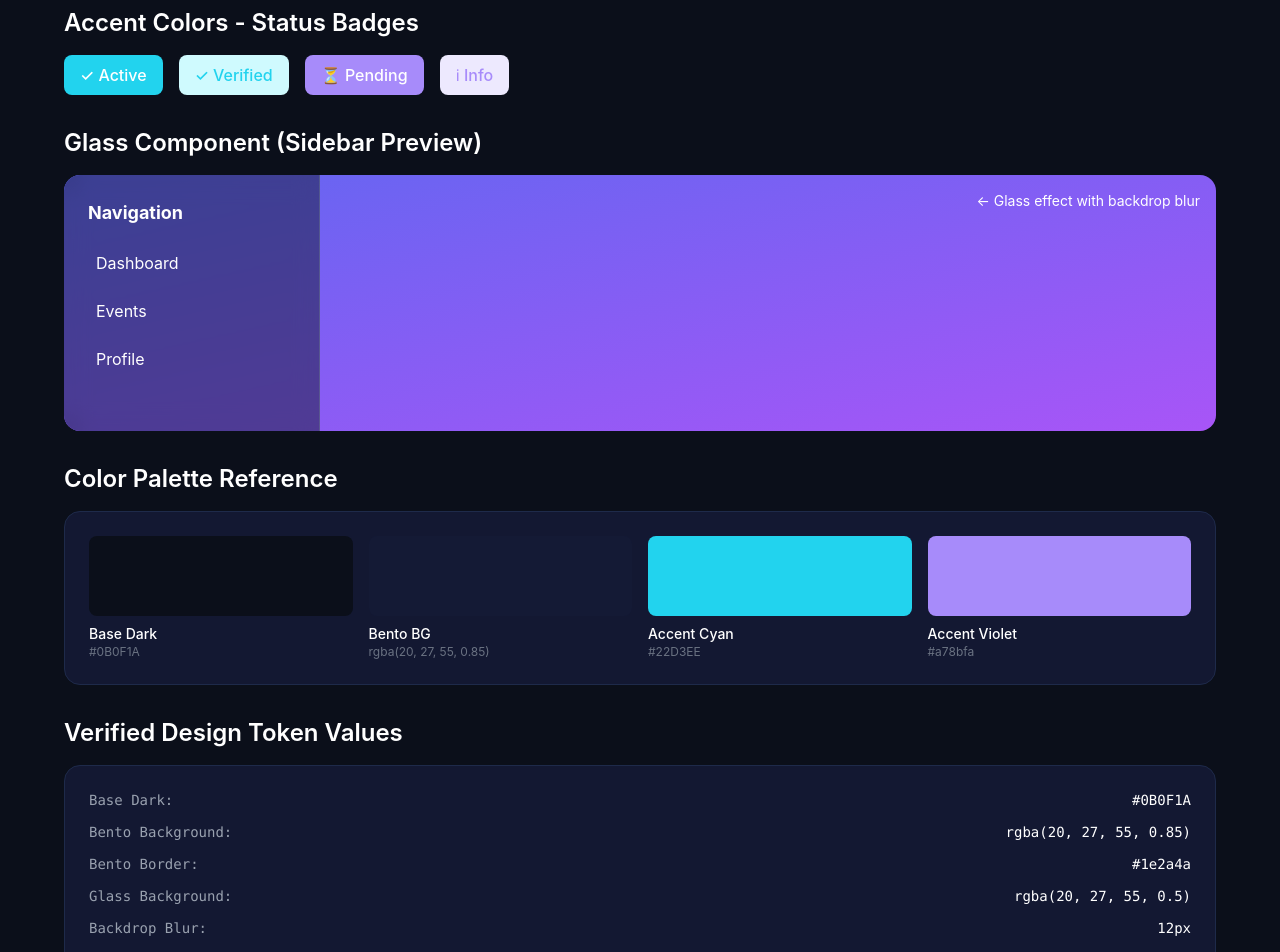
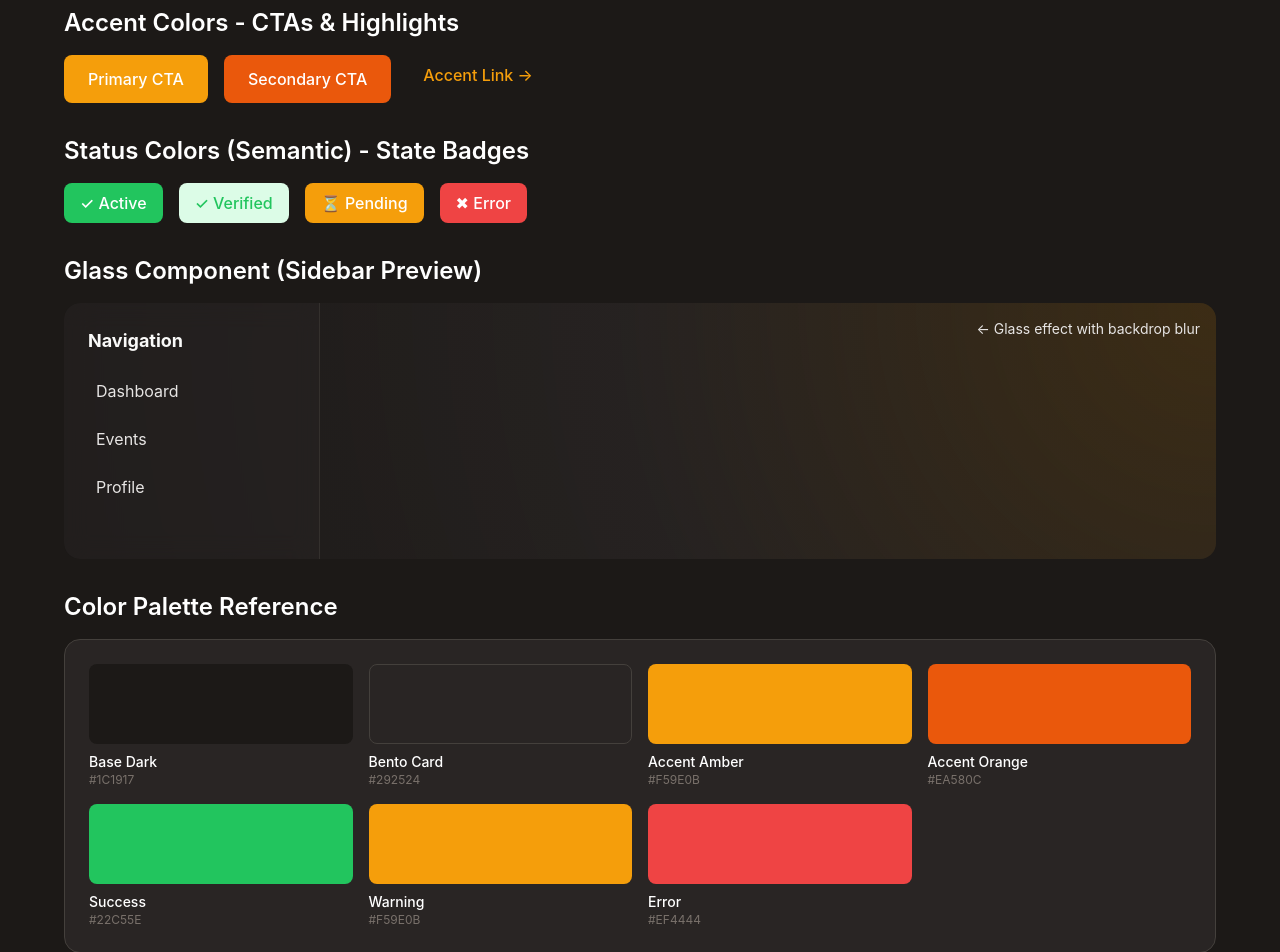
Before and after one commit to code-with-saad/EventSphere, a React (Vite) app in the folder frontend/: page /design-test in a window 1280 px wide. Shown: the part 360-1312 px from the top of the page. Built offline with nearby package versions, Linux system fonts and the light colour scheme.

Commit message:
changed design tokens

```diff
--- a/frontend/src/components/TestDesignTokens.tsx
+++ b/frontend/src/components/TestDesignTokens.tsx
@@ -3,9 +3,10 @@ import { useState } from 'react';
 /**
  * Test page to verify EventSphere design tokens
  * This component demonstrates:
- * - Bento Card styling (bg-slate-900/80, border-slate-800, rounded-xl)
- * - Glass Component styling (bg-slate-900/40, backdrop-blur-md)
- * - Accent colors (Emerald and Indigo)
+ * - Bento Card styling (warm stone theme)
+ * - Glass Component styling (warm charcoal glass with backdrop blur)
+ * - Accent colors (Amber/Orange for CTAs and highlights)
+ * - Status colors (Green/Amber/Red semantic badges)
  * - Dark/Light mode toggle
  */
 export function TestDesignTokens() {
@@ -24,15 +25,31 @@ export function TestDesignTokens() {
 
   // Design tokens
   const colors = {
-    baseDark: '#0B0F1A',
-    baseLight: '#f8fafc',
-    bentoBg: isDarkMode ? 'rgba(20, 27, 55, 0.85)' : 'rgba(255, 255, 255, 0.9)',
-    bentoBorder: isDarkMode ? '#1e2a4a' : '#e2e8f0',
-    glassBg: isDarkMode ? 'rgba(20, 27, 55, 0.5)' : 'rgba(255, 255, 255, 0.6)',
-    accentCyan: '#22D3EE',
-    accentCyanLight: '#cffafe',
-    accentViolet: '#a78bfa',
-    accentVioletLight: '#ede9fe',
+    // Base colors
+    baseDark: '#1C1917',
+    baseLight: '#FAFAF9',
+
+    // Bento cards
+    bentoBg: isDarkMode ? '#292524' : 'rgba(250, 250, 249, 0.9)',
+    bentoBorder: isDarkMode ? '#44403C' : '#E7E5E4',
+
+    // Glass components
+    glassBg: isDarkMode ? 'rgba(41, 37, 36, 0.5)' : 'rgba(245, 245, 244, 0.7)',
+    glassBorder: isDarkMode ? 'rgba(68, 64, 60, 0.5)' : 'rgba(231, 229, 228, 0.8)',
+
+    // Accent colors - CTAs and highlights
+    accentAmber: '#F59E0B',
+    accentAmberLight: '#FEF3C7',
+    accentOrange: '#EA580C',
+    accentOrangeLight: '#FFEDD5',
+
+    // Status badge colors - Semantic
+    statusSuccess: '#22C55E',
+    statusSuccessLight: '#DCFCE7',
+    statusWarning: '#F59E0B',
+    statusWarningLight: '#FEF3C7',
+    statusError: '#EF4444',
+    statusErrorLight: '#FEE2E2',
   };
 
   return (
@@ -43,7 +60,7 @@ export function TestDesignTokens() {
         style={{
           backgroundColor: colors.glassBg,
           backdropFilter: 'blur(12px)',
-          borderColor: isDarkMode ? 'rgba(100, 116, 139, 0.5)' : 'rgba(203, 213, 225, 0.5)',
+          borderColor: colors.glassBorder,
           borderRadius: '1rem',
         }}
       >
@@ -52,7 +69,7 @@ export function TestDesignTokens() {
           <button
             onClick={toggleTheme}
             className="px-4 py-2 text-white rounded-lg transition-all hover:opacity-90"
-            style={{ backgroundColor: colors.accentCyan }}
+            style={{ backgroundColor: colors.accentAmber }}
           >
             {isDarkMode ? '☀️ Light Mode' : '🌙 Dark Mode'}
           </button>
@@ -75,7 +92,7 @@ export function TestDesignTokens() {
               }}
             >
               <h3 className="text-xl font-semibold mb-2">Dashboard</h3>
-              <p className={isDarkMode ? 'text-gray-400' : 'text-gray-600'}>
+              <p className={isDarkMode ? 'text-stone-400' : 'text-stone-600'}>
                 Role-specific dashboard view with key metrics and actions.
               </p>
             </div>
@@ -90,7 +107,7 @@ export function TestDesignTokens() {
               }}
             >
               <h3 className="text-xl font-semibold mb-2">Events</h3>
-              <p className={isDarkMode ? 'text-gray-400' : 'text-gray-600'}>
+              <p className={isDarkMode ? 'text-stone-400' : 'text-stone-600'}>
                 Manage and browse upcoming events and expos.
               </p>
             </div>
@@ -105,46 +122,68 @@ export function TestDesignTokens() {
               }}
             >
               <h3 className="text-xl font-semibold mb-2">Profile</h3>
-              <p className={isDarkMode ? 'text-gray-400' : 'text-gray-600'}>
+              <p className={isDarkMode ? 'text-stone-400' : 'text-stone-600'}>
                 View and edit your account information.
               </p>
             </div>
           </div>
         </section>
 
-        {/* Section: Status Badges with Accent Colors */}
+        {/* Section: Accent Colors - CTAs & Highlights */}
         <section>
-          <h2 className="text-2xl font-semibold mb-4">Accent Colors - Status Badges</h2>
+          <h2 className="text-2xl font-semibold mb-4">Accent Colors - CTAs & Highlights</h2>
+          <div className="flex flex-wrap gap-4">
+            <button
+              className="px-6 py-3 text-white rounded-lg font-medium hover:opacity-90 transition-opacity"
+              style={{ backgroundColor: colors.accentAmber }}
+            >
+              Primary CTA
+            </button>
+            <button
+              className="px-6 py-3 text-white rounded-lg font-medium hover:opacity-90 transition-opacity"
+              style={{ backgroundColor: colors.accentOrange }}
+            >
+              Secondary CTA
+            </button>
+            <a
+              className="px-4 py-2 rounded-lg font-medium inline-block"
+              style={{ color: colors.accentAmber }}
+            >
+              Accent Link →
+            </a>
+          </div>
+        </section>
+
+        {/* Section: Status Badges with Status Colors */}
+        <section>
+          <h2 className="text-2xl font-semibold mb-4">Status Colors (Semantic) - State Badges</h2>
           <div className="flex flex-wrap gap-4">
             <span
               className="px-4 py-2 text-white rounded-lg font-medium"
-              style={{ backgroundColor: colors.accentCyan }}
+              style={{ backgroundColor: colors.statusSuccess }}
             >
               ✓ Active
             </span>
             <span
               className="px-4 py-2 rounded-lg font-medium"
               style={{
-                backgroundColor: colors.accentCyanLight,
-                color: colors.accentCyan,
+                backgroundColor: colors.statusSuccessLight,
+                color: colors.statusSuccess,
               }}
             >
               ✓ Verified
             </span>
             <span
               className="px-4 py-2 text-white rounded-lg font-medium"
-              style={{ backgroundColor: colors.accentViolet }}
+              style={{ backgroundColor: colors.statusWarning }}
             >
               ⏳ Pending
             </span>
             <span
-              className="px-4 py-2 rounded-lg font-medium"
-              style={{
-                backgroundColor: colors.accentVioletLight,
-                color: colors.accentViolet,
-              }}
+              className="px-4 py-2 text-white rounded-lg font-medium"
+              style={{ backgroundColor: colors.statusError }}
             >
-              ℹ Info
+              ✖ Error
             </span>
           </div>
         </section>
@@ -155,7 +194,9 @@ export function TestDesignTokens() {
           <div
             className="relative h-64 overflow-hidden"
             style={{
-              background: 'linear-gradient(to bottom right, #6366f1, #a855f7)',
+              background: isDarkMode
+                ? 'radial-gradient(circle at top right, rgba(245, 158, 11, 0.15), rgba(41, 37, 36, 0.8) 50%, #1C1917)'
+                : 'linear-gradient(135deg, #FAFAF9, #F5F5F4 50%, rgba(245, 158, 11, 0.08))',
               borderRadius: '1rem',
             }}
           >
@@ -165,25 +206,48 @@ export function TestDesignTokens() {
               style={{
                 backgroundColor: colors.glassBg,
                 backdropFilter: 'blur(12px)',
-                borderColor: isDarkMode ? 'rgba(100, 116, 139, 0.5)' : 'rgba(203, 213, 225, 0.5)',
+                borderColor: colors.glassBorder,
               }}
             >
               <div className="space-y-4">
-                <div className="text-white font-bold text-lg">Navigation</div>
+                <div
+                  className="font-bold text-lg"
+                  style={{ color: isDarkMode ? '#FAFAF9' : '#1C1917' }}
+                >
+                  Navigation
+                </div>
                 <div className="space-y-2">
-                  <div className="p-2 rounded hover:bg-white/10 transition-colors cursor-pointer text-white">
+                  <div
+                    className="p-2 rounded transition-colors cursor-pointer"
+                    style={{ color: isDarkMode ? '#E7E5E4' : '#292524' }}
+                    onMouseEnter={(e) => e.currentTarget.style.backgroundColor = isDarkMode ? 'rgba(255, 255, 255, 0.1)' : 'rgba(0, 0, 0, 0.05)'}
+                    onMouseLeave={(e) => e.currentTarget.style.backgroundColor = 'transparent'}
+                  >
                     Dashboard
                   </div>
-                  <div className="p-2 rounded hover:bg-white/10 transition-colors cursor-pointer text-white">
+                  <div
+                    className="p-2 rounded transition-colors cursor-pointer"
+                    style={{ color: isDarkMode ? '#E7E5E4' : '#292524' }}
+                    onMouseEnter={(e) => e.currentTarget.style.backgroundColor = isDarkMode ? 'rgba(255, 255, 255, 0.1)' : 'rgba(0, 0, 0, 0.05)'}
+                    onMouseLeave={(e) => e.currentTarget.style.backgroundColor = 'transparent'}
+                  >
                     Events
                   </div>
-                  <div className="p-2 rounded hover:bg-white/10 transition-colors cursor-pointer text-white">
+                  <div
+                    className="p-2 rounded transition-colors cursor-pointer"
+                    style={{ color: isDarkMode ? '#E7E5E4' : '#292524' }}
+                    onMouseEnter={(e) => e.currentTarget.style.backgroundColor = isDarkMode ? 'rgba(255, 255, 255, 0.1)' : 'rgba(0, 0, 0, 0.05)'}
+                    onMouseLeave={(e) => e.currentTarget.style.backgroundColor = 'transparent'}
+                  >
                     Profile
                   </div>
                 </div>
               </div>
             </div>
-            <div className="absolute right-4 top-4 text-white text-sm">
+            <div
+              className="absolute right-4 top-4 text-sm"
+              style={{ color: isDarkMode ? '#E7E5E4' : '#44403C' }}
+            >
               ← Glass effect with backdrop blur
             </div>
           </div>
@@ -207,31 +271,55 @@ export function TestDesignTokens() {
                   style={{ backgroundColor: colors.baseDark }}
                 ></div>
                 <p className="text-sm font-medium">Base Dark</p>
-                <p className="text-xs text-gray-500">#0B0F1A</p>
+                <p className="text-xs text-stone-500">#1C1917</p>
+              </div>
+              <div>
+                <div
+                  className="w-full h-20 rounded-lg mb-2 border"
+                  style={{ backgroundColor: colors.bentoBg, borderColor: colors.bentoBorder }}
+                ></div>
+                <p className="text-sm font-medium">Bento Card</p>
+                <p className="text-xs text-stone-500">#292524</p>
               </div>
               <div>
                 <div
                   className="w-full h-20 rounded-lg mb-2"
-                  style={{ backgroundColor: 'rgba(20, 27, 55, 0.85)' }}
+                  style={{ backgroundColor: colors.accentAmber }}
                 ></div>
-                <p className="text-sm font-medium">Bento BG</p>
-                <p className="text-xs text-gray-500">rgba(20, 27, 55, 0.85)</p>
+                <p className="text-sm font-medium">Accent Amber</p>
+                <p className="text-xs text-stone-500">#F59E0B</p>
               </div>
               <div>
                 <div
                   className="w-full h-20 rounded-lg mb-2"
-                  style={{ backgroundColor: colors.accentCyan }}
+                  style={{ backgroundColor: colors.accentOrange }}
                 ></div>
-                <p className="text-sm font-medium">Accent Cyan</p>
-                <p className="text-xs text-gray-500">#22D3EE</p>
+                <p className="text-sm font-medium">Accent Orange</p>
+                <p className="text-xs text-stone-500">#EA580C</p>
               </div>
               <div>
                 <div
                   className="w-full h-20 rounded-lg mb-2"
-                  style={{ backgroundColor: colors.accentViolet }}
+                  style={{ backgroundColor: colors.statusSuccess }}
                 ></div>
-                <p className="text-sm font-medium">Accent Violet</p>
-                <p className="text-xs text-gray-500">#a78bfa</p>
+                <p className="text-sm font-medium">Success</p>
+                <p className="text-xs text-stone-500">#22C55E</p>
+              </div>
+              <div>
+                <div
+                  className="w-full h-20 rounded-lg mb-2"
+                  style={{ backgroundColor: colors.statusWarning }}
+                ></div>
+                <p className="text-sm font-medium">Warning</p>
+                <p className="text-xs text-stone-500">#F59E0B</p>
+              </div>
+              <div>
+                <div
+                  className="w-full h-20 rounded-lg mb-2"
+                  style={{ backgroundColor: colors.statusError }}
+                ></div>
+                <p className="text-sm font-medium">Error</p>
+                <p className="text-xs text-stone-500">#EF4444</p>
               </div>
             </div>
           </div>
@@ -250,36 +338,48 @@ export function TestDesignTokens() {
           >
             <div className="space-y-3 font-mono text-sm">
               <div className="flex justify-between">
-                <span className="text-gray-400">Base Dark:</span>
+                <span className={isDarkMode ? 'text-stone-400' : 'text-stone-600'}>Base Dark:</span>
                 <span>{colors.baseDark}</span>
               </div>
               <div className="flex justify-between">
-                <span className="text-gray-400">Bento Background:</span>
-                <span>rgba(20, 27, 55, 0.85)</span>
+                <span className={isDarkMode ? 'text-stone-400' : 'text-stone-600'}>Bento Background:</span>
+                <span>{isDarkMode ? '#292524' : 'rgba(250, 250, 249, 0.9)'}</span>
               </div>
               <div className="flex justify-between">
-                <span className="text-gray-400">Bento Border:</span>
-                <span>{isDarkMode ? '#1e2a4a' : '#e2e8f0'}</span>
+                <span className={isDarkMode ? 'text-stone-400' : 'text-stone-600'}>Bento Border:</span>
+                <span>{colors.bentoBorder}</span>
               </div>
               <div className="flex justify-between">
-                <span className="text-gray-400">Glass Background:</span>
-                <span>rgba(20, 27, 55, 0.5)</span>
+                <span className={isDarkMode ? 'text-stone-400' : 'text-stone-600'}>Glass Background:</span>
+                <span>{isDarkMode ? 'rgba(41, 37, 36, 0.5)' : 'rgba(245, 245, 244, 0.7)'}</span>
               </div>
               <div className="flex justify-between">
-                <span className="text-gray-400">Backdrop Blur:</span>
+                <span className={isDarkMode ? 'text-stone-400' : 'text-stone-600'}>Backdrop Blur:</span>
                 <span>12px</span>
               </div>
               <div className="flex justify-between">
-                <span className="text-gray-400">Border Radius XL:</span>
+                <span className={isDarkMode ? 'text-stone-400' : 'text-stone-600'}>Border Radius XL:</span>
                 <span>1rem (16px)</span>
               </div>
               <div className="flex justify-between">
-                <span className="text-gray-400">Accent Cyan:</span>
-                <span>{colors.accentCyan}</span>
+                <span className={isDarkMode ? 'text-stone-400' : 'text-stone-600'}>Accent Amber:</span>
+                <span>{colors.accentAmber}</span>
               </div>
               <div className="flex justify-between">
-                <span className="text-gray-400">Accent Violet:</span>
-                <span>{colors.accentViolet}</span>
+                <span className={isDarkMode ? 'text-stone-400' : 'text-stone-600'}>Accent Orange:</span>
+                <span>{colors.accentOrange}</span>
+              </div>
+              <div className="flex justify-between">
+                <span className={isDarkMode ? 'text-stone-400' : 'text-stone-600'}>Status Success:</span>
+                <span>{colors.statusSuccess}</span>
+              </div>
+              <div className="flex justify-between">
+                <span className={isDarkMode ? 'text-stone-400' : 'text-stone-600'}>Status Warning:</span>
+                <span>{colors.statusWarning}</span>
+              </div>
+              <div className="flex justify-between">
+                <span className={isDarkMode ? 'text-stone-400' : 'text-stone-600'}>Status Error:</span>
+                <span>{colors.statusError}</span>
               </div>
             </div>
           </div>
--- a/frontend/src/index.css
+++ b/frontend/src/index.css
@@ -2,24 +2,34 @@
 
 @theme {
   /* Base backgrounds */
-  --color-base-dark: #0B0F1A;
-  --color-base: #f8fafc;
+  --color-base-dark: #1C1917;
+  --color-base: #FAFAF9;
 
   /* Bento card colors */
-  --color-bento-bg: rgba(20, 27, 55, 0.85);
-  --color-bento-border: #1e2a4a;
-  --color-bento-bg-light: rgba(255, 255, 255, 0.9);
-  --color-bento-border-light: #e2e8f0;
+  --color-bento-bg: #292524;
+  --color-bento-border: #44403C;
+  --color-bento-bg-light: rgba(250, 250, 249, 0.9);
+  --color-bento-border-light: #E7E5E4;
 
   /* Glass component colors */
-  --color-glass-bg: rgba(20, 27, 55, 0.5);
-  --color-glass-bg-light: rgba(255, 255, 255, 0.6);
+  --color-glass-bg: rgba(41, 37, 36, 0.5);
+  --color-glass-border: rgba(68, 64, 60, 0.5);
+  --color-glass-bg-light: rgba(245, 245, 244, 0.7);
+  --color-glass-border-light: rgba(231, 229, 228, 0.8);
 
-  /* Accent colors */
-  --color-accent-cyan: #22D3EE;
-  --color-accent-cyan-light: #cffafe;
-  --color-accent-violet: #a78bfa;
-  --color-accent-violet-light: #ede9fe;
+  /* Accent colors - CTAs and highlights */
+  --color-accent-amber: #F59E0B;
+  --color-accent-amber-light: #FEF3C7;
+  --color-accent-orange: #EA580C;
+  --color-accent-orange-light: #FFEDD5;
+
+  /* Status badge colors - Semantic */
+  --color-status-success: #22C55E;
+  --color-status-success-light: #DCFCE7;
+  --color-status-warning: #F59E0B;
+  --color-status-warning-light: #FEF3C7;
+  --color-status-error: #EF4444;
+  --color-status-error-light: #FEE2E2;
 
   /* Backdrop blur */
   --backdrop-blur-md: 12px;
```
Also changed, not shown: 1 other file (tests, documents, lock files or other folders).
